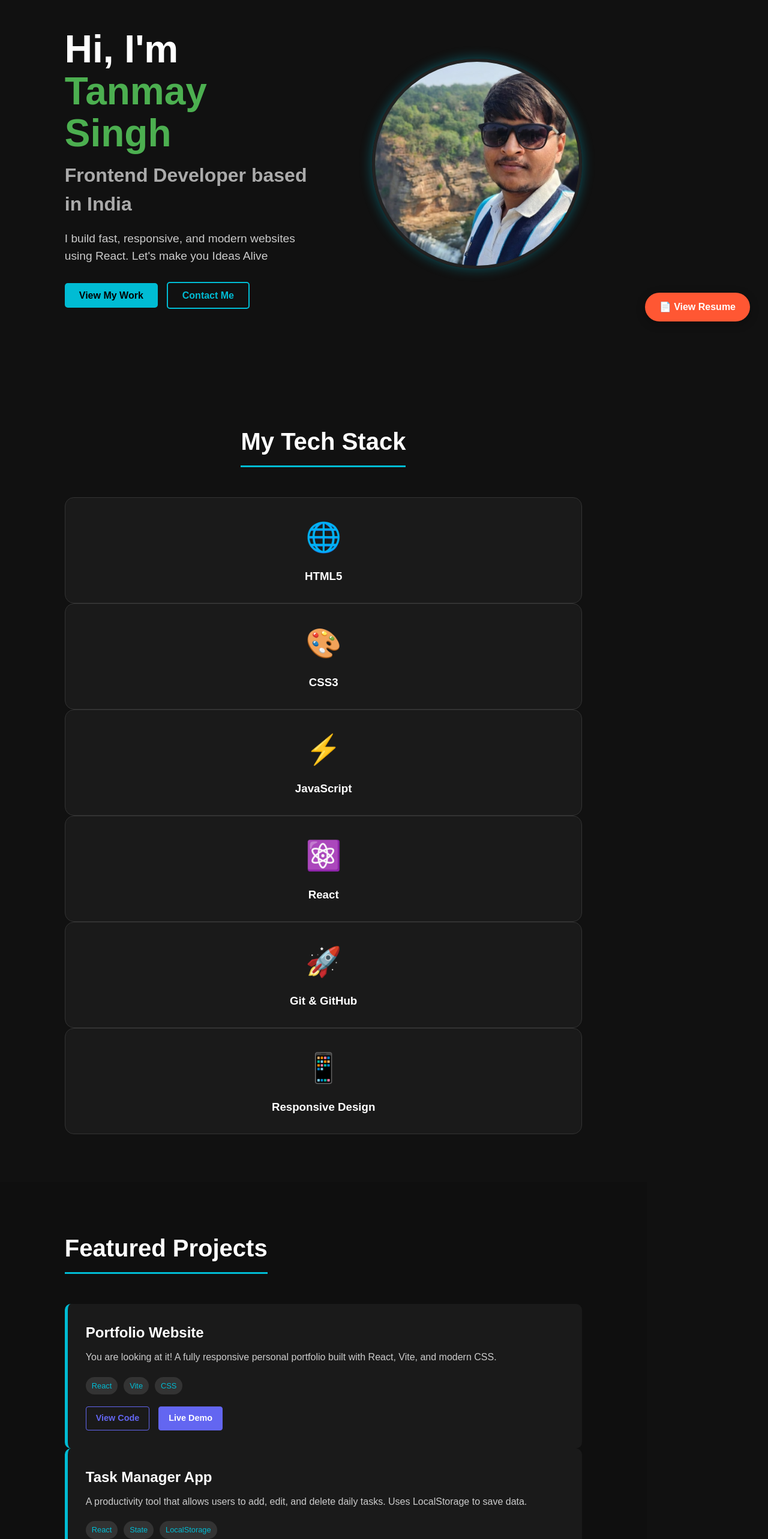
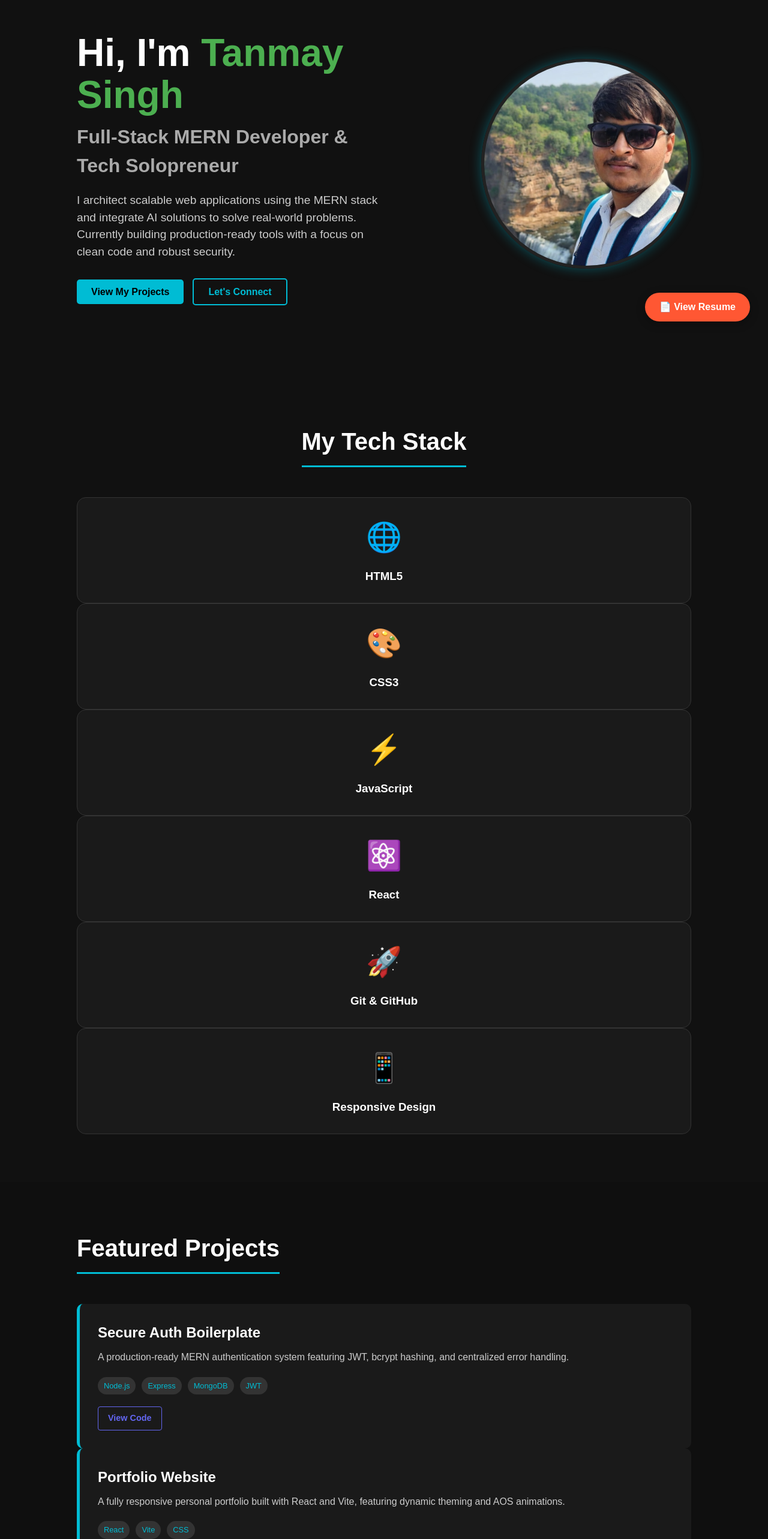
Before and after one commit to tanmay0235/my-freelance-portfolio, a React (Vite) app: page / in a window 1280 px wide. Shown: the part 234-2800 px from the top of the page at 60% size. Built offline with nearby package versions, Linux system fonts and the light colour scheme.

Commit message:
Moved code data to separate file and updated my role in home.jsx as fullstack developer

```diff
--- a/src/Home.jsx
+++ b/src/Home.jsx
@@ -1,18 +1,25 @@
 import "./App.css";
 import profilePic from "./assets/profile.jpeg";
 
-const Hero =() =>{
-    return(
+const Hero = () => {
+    return (
         <section id="home" className="hero-section">
             <div className="text-content">
-                <h1 className="hero-title animate-text">Hi, I'm <span className="highlight">Tanmay Singh</span></h1>
-                <h2 className="hero-subtitle animate-text delay-200">Frontend Developer based in India</h2>
-                <p className="hero-description animate-text delay-400">I build fast, responsive, and modern websites using React. Let's make you Ideas Alive</p>
-            <div className="hero-buttons animate-text delay-400">
-                <a href="#projects" className="primary-btn">View My Work</a>
-                <a href="#contact" className="secondary-btn">Contact Me</a>
-
-            </div>
+                <h1 className="hero-title animate-text">
+                    Hi, I'm <span className="highlight">Tanmay Singh</span>
+                </h1>
+                <h2 className="hero-subtitle animate-text delay-200">
+                    Full-Stack MERN Developer & Tech Solopreneur
+                </h2>
+                <p className="hero-description animate-text delay-400">
+                    I architect scalable web applications using the MERN stack and integrate
+                    AI solutions to solve real-world problems. Currently building production-ready
+                    tools with a focus on clean code and robust security.
+                </p>
+                <div className="hero-buttons animate-text delay-400">
+                    <a href="#projects" className="primary-btn">View My Projects</a>
+                    <a href="#contact" className="secondary-btn">Let's Connect</a>
+                </div>
             </div>
             <div className="image-content">
                 <img src={profilePic} alt="Tanmay Singh Profile" className="profile-img" />
--- a/src/Projects.jsx
+++ b/src/Projects.jsx
@@ -1,28 +1,7 @@
-import "./App.css"
+import { projects } from "./projectsData"; // Import your new data file
+import "./App.css";
 
-const Projects=()=>{
-    const projects=[
-        {
-      title: "Portfolio Website",
-      desc: "You are looking at it! A fully responsive personal portfolio built with React, Vite, and modern CSS.",
-      tech: ["React", "Vite", "CSS"],
-      link: "https://github.com/tanmay0235/my-freelance-portfolio.git",
-      demo: "https://tanmay-portfolio-dev.netlify.app"
-    },
-    {
-      title: "Task Manager App",
-      desc: "A productivity tool that allows users to add, edit, and delete daily tasks. Uses LocalStorage to save data.",
-      tech: ["React", "State", "LocalStorage"],
-      link: "https://github.com/tanmay0235/smart-task-manager.git",
-      demo: "https://smarttaskmanagertool.netlify.app"
-    },{
-      title: "Weather Dashboard",
-      desc: "A real-time weather tracking application that fetches data from an external API and displays forecasts.",
-      tech: ["API", "React", "Async/Await"],
-      link: "#"
-    }
-    ];
-
+const Projects = () => {
     return(
         <section id="projects" className="projects-section">
             <h2 className="section-title">Featured Projects</h2>
--- /dev/null
+++ b/src/projectsData.js
@@ -0,0 +1,23 @@
+export const projects = [
+  {
+    title: "Secure Auth Boilerplate",
+    desc: "A production-ready MERN authentication system featuring JWT, bcrypt hashing, and centralized error handling.",
+    tech: ["Node.js", "Express", "MongoDB", "JWT"],
+    link: "https://github.com/tanmay0235/secure-auth-boilerplate", // Replace with your actual link
+    demo: ""
+  },
+  {
+    title: "Portfolio Website",
+    desc: "A fully responsive personal portfolio built with React and Vite, featuring dynamic theming and AOS animations.",
+    tech: ["React", "Vite", "CSS"],
+    link: "https://github.com/tanmay0235/my-freelance-portfolio.git",
+    demo: "https://tanmay-portfolio-dev.netlify.app"
+  },
+  {
+    title: "Smart Task Manager",
+    desc: "A MERN productivity tool using LocalStorage for persistence and planned AI subtask integration.",
+    tech: ["React", "Node.js", "MongoDB"],
+    link: "https://github.com/tanmay0235/smart-task-manager.git",
+    demo: "https://smarttaskmanagertool.netlify.app"
+  }
+];
```
